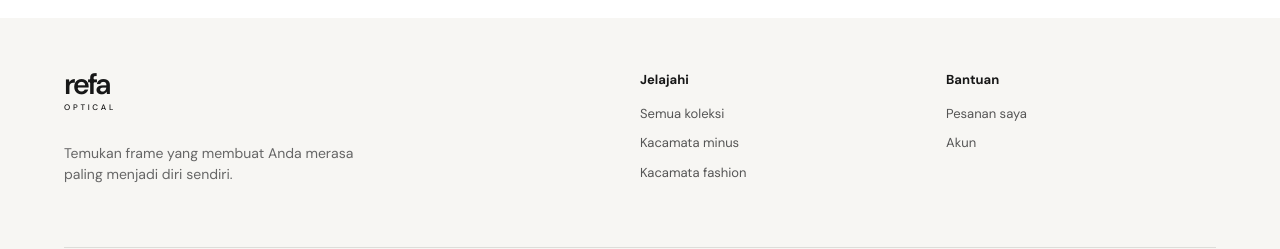
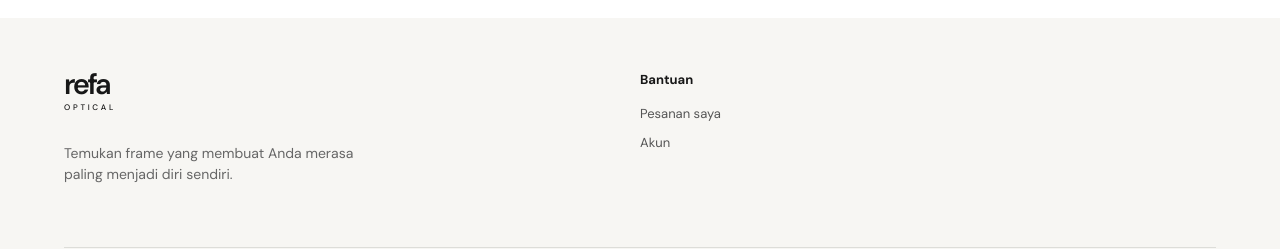
Before and after one commit to RenzzHiro/refa_optical_frontend, a React (Vite) app: page / in a window 1280 px wide. Shown: the part 1722-1971 px from the top of the page. Built offline with nearby package versions, Linux system fonts and the light colour scheme; no server answers.

Commit message:
Remove explore links from footer

```diff
--- a/src/components/SiteLayout.tsx
+++ b/src/components/SiteLayout.tsx
@@ -97,12 +97,7 @@ export default function SiteLayout() {
               sendiri.
             </p>
           </div>
-          <div>
-            <strong>Jelajahi</strong>
-            <Link to="/collections">Semua koleksi</Link>
-            <Link to="/collections?category=minus">Kacamata minus</Link>
-            <Link to="/collections?category=fashion">Kacamata fashion</Link>
-          </div>
+
           <div>
             <strong>Bantuan</strong>
             <Link to="/account/orders">Pesanan saya</Link>
```
